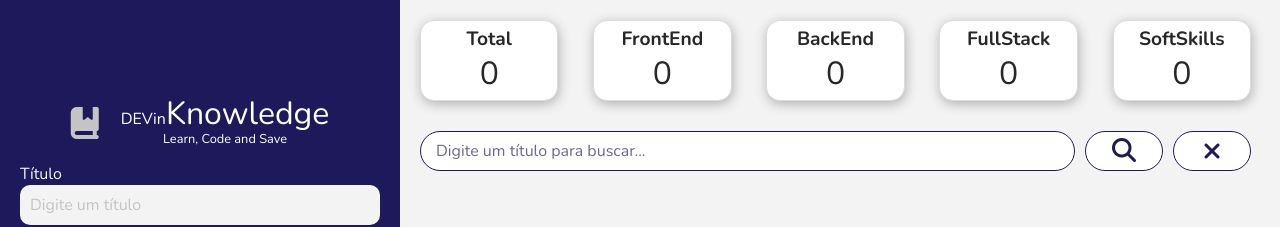
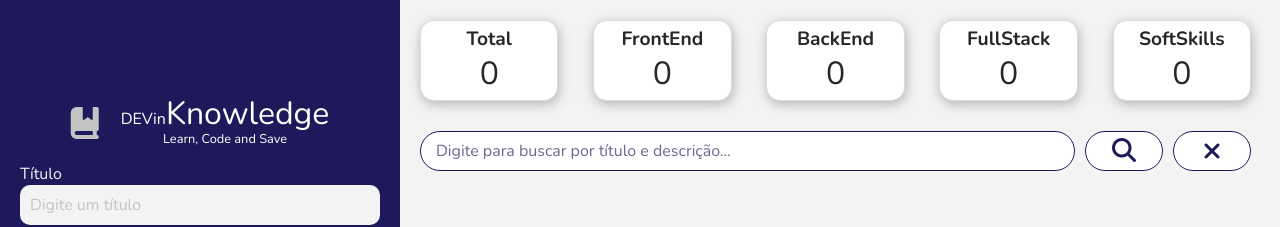
Before and after one commit to jtspinelli/dev-in-knowledge, a website: page index.html in a window 1280 px wide. Shown: the top 227 px of the page. Drawn offline with nearby package versions, Linux system fonts and the light colour scheme; files whose address does not match are found by name.

Commit message:
update searchbar placeholder

```diff
--- a/index.html
+++ b/index.html
@@ -98,7 +98,7 @@
 
             <section class="search-bar">
                 <form id="form-search">
-                    <input id="search-input" type="text" placeholder="Digite um título para buscar...">
+                    <input id="search-input" type="text" placeholder="Digite para buscar por título e descrição...">
                     <button type="submit"><i class="fa-solid fa-magnifying-glass"></i></button>
                     <button type="reset"><i class="fa-solid fa-xmark"></i> <span style="display: none;" id="filtro-counter"></span></button>
                 </form>
```
